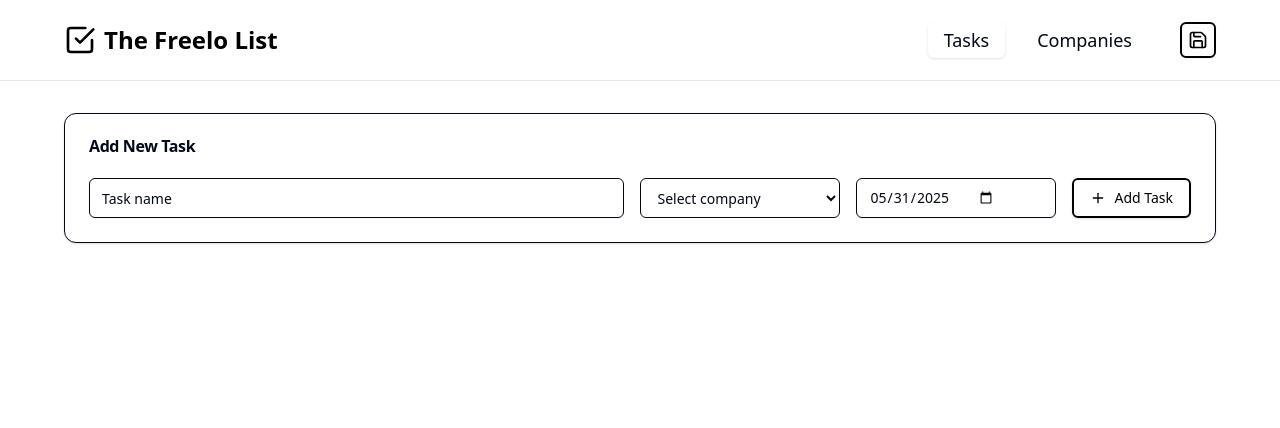
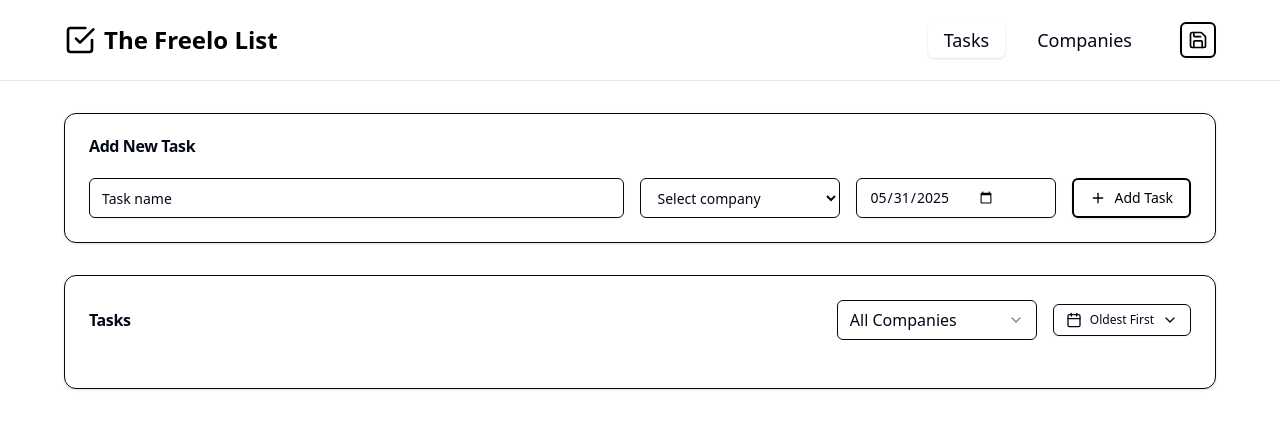
Before and after one commit to diegoavarela/task_list, a React (Vite) app: page / in a window 1280 px wide. Shown: the top 428 px of the page. Built offline with nearby package versions, Linux system fonts and the light colour scheme.

Commit message:
feat: add task filtering and sorting - Add company filter dropdown - Add date sorting (ascending/descending) - Implement filtered and sorted task list - Add Radix UI Select component for better dropdown UX

```diff
--- a/package.json
+++ b/package.json
@@ -13,6 +13,7 @@
     "@radix-ui/react-checkbox": "^1.3.2",
     "@radix-ui/react-dialog": "^1.1.14",
     "@radix-ui/react-label": "^2.1.7",
+    "@radix-ui/react-select": "^2.2.5",
     "@radix-ui/react-slot": "^1.2.3",
     "@radix-ui/react-toast": "^1.2.14",
     "class-variance-authority": "^0.7.1",
--- a/src/components/company/CompanyConfig.tsx
+++ b/src/components/company/CompanyConfig.tsx
@@ -1,5 +1,5 @@
 import { useState } from 'react';
-import { PlusCircle, Trash2, Edit2, X } from 'lucide-react';
+import { Plus, Trash2, Edit2, X } from 'lucide-react';
 import type { Company } from '../../types/company';
 import { Button } from '@/components/ui/button';
 import { Card, CardHeader, CardTitle, CardContent } from '@/components/ui/card';
@@ -105,9 +105,16 @@ export function CompanyConfig({ companies, onAddCompany, onUpdateCompany, onDele
               onChange={(e) => setNewCompanyName(e.target.value)}
               onKeyPress={handleKeyPress}
               placeholder="Enter company name"
-              className="flex-1"
+              className="flex-1 h-10"
             />
-            <Button onClick={handleAddCompany}>Add Company</Button>
+            <Button
+              onClick={handleAddCompany}
+              className="border-2 border-black text-black hover:bg-black hover:text-white h-10"
+              type="button"
+            >
+              <Plus className="mr-2 h-4 w-4" />
+              Add Company
+            </Button>
           </div>
 
           <div className="space-y-2">
--- a/src/components/tasks/TaskList.tsx
+++ b/src/components/tasks/TaskList.tsx
@@ -1,5 +1,5 @@
-import { useState } from 'react';
-import { Plus, Trash2, Edit2, Building2, Calendar, CheckCircle2, Circle } from 'lucide-react';
+import { useState, useMemo } from 'react';
+import { Plus, Trash2, Edit2, Building2, Calendar, CheckCircle2, Circle, ChevronDown } from 'lucide-react';
 import type { Task } from '../../types/task';
 import type { Company } from '../../types/company';
 import { Button } from '@/components/ui/button';
@@ -8,6 +8,13 @@ import { Input } from '@/components/ui/input';
 import { Dialog, DialogContent, DialogHeader, DialogTitle, DialogDescription, DialogFooter } from '@/components/ui/dialog';
 import { useToast } from '@/components/ui/use-toast';
 import { format } from 'date-fns';
+import {
+  Select,
+  SelectContent,
+  SelectItem,
+  SelectTrigger,
+  SelectValue,
+} from "@/components/ui/select"
 
 interface TaskListProps {
   tasks: Task[];
@@ -36,7 +43,25 @@ export function TaskList({
   } | null>(null);
   const [deleteDialogOpen, setDeleteDialogOpen] = useState(false);
   const [taskToDelete, setTaskToDelete] = useState<string | null>(null);
+  const [selectedCompany, setSelectedCompany] = useState<string>('all');
+  const [sortOrder, setSortOrder] = useState<'asc' | 'desc'>('asc');
   const { toast } = useToast();
+
+  const filteredAndSortedTasks = useMemo(() => {
+    let filtered = tasks;
+
+    // Filter by company
+    if (selectedCompany !== 'all') {
+      filtered = filtered.filter(task => task.companyId === selectedCompany);
+    }
+
+    // Sort by date
+    return [...filtered].sort((a, b) => {
+      const dateA = new Date(a.createdAt).getTime();
+      const dateB = new Date(b.createdAt).getTime();
+      return sortOrder === 'asc' ? dateA - dateB : dateB - dateA;
+    });
+  }, [tasks, selectedCompany, sortOrder]);
 
   const handleAddTask = () => {
     console.log('Adding task:', { name: newTaskName, company: newTaskCompany, date: newTaskDate });
@@ -157,8 +182,40 @@ export function TaskList({
         </CardContent>
       </Card>
 
+      <Card>
+        <CardHeader>
+          <div className="flex items-center justify-between">
+            <CardTitle>Tasks</CardTitle>
+            <div className="flex items-center gap-4">
+              <Select value={selectedCompany} onValueChange={setSelectedCompany}>
+                <SelectTrigger className="w-[200px]">
+                  <SelectValue placeholder="Filter by company" />
+                </SelectTrigger>
+                <SelectContent>
+                  <SelectItem value="all">All Companies</SelectItem>
+                  {companies.map((company) => (
+                    <SelectItem key={company.id} value={company.id}>
+                      {company.name}
+                    </SelectItem>
+                  ))}
+                </SelectContent>
+              </Select>
+              <Button
+                variant="outline"
+                size="sm"
+                onClick={() => setSortOrder(sortOrder === 'asc' ? 'desc' : 'asc')}
+                className="flex items-center gap-2"
+              >
+                <Calendar className="h-4 w-4" />
+                {sortOrder === 'asc' ? 'Oldest First' : 'Newest First'}
+                <ChevronDown className={`h-4 w-4 transition-transform ${sortOrder === 'desc' ? 'rotate-180' : ''}`} />
+              </Button>
+            </div>
+          </div>
+        </CardHeader>
+        <CardContent>
           <div className="space-y-4">
-        {tasks.map((task) => (
+            {filteredAndSortedTasks.map((task) => (
               <div key={task.id} className="rounded-lg border bg-card">
                 <div className="flex items-center justify-between p-4">
                   <div className="flex items-center gap-2">
@@ -283,6 +340,8 @@ export function TaskList({
               </div>
             ))}
           </div>
+        </CardContent>
+      </Card>
 
       <Dialog open={!!editingTask} onOpenChange={() => setEditingTask(null)}>
         <DialogContent>
```
Also changed, not shown: 1 other file (tests, documents, lock files or other folders). Lines whose indentation alone changed are shown as unchanged.
